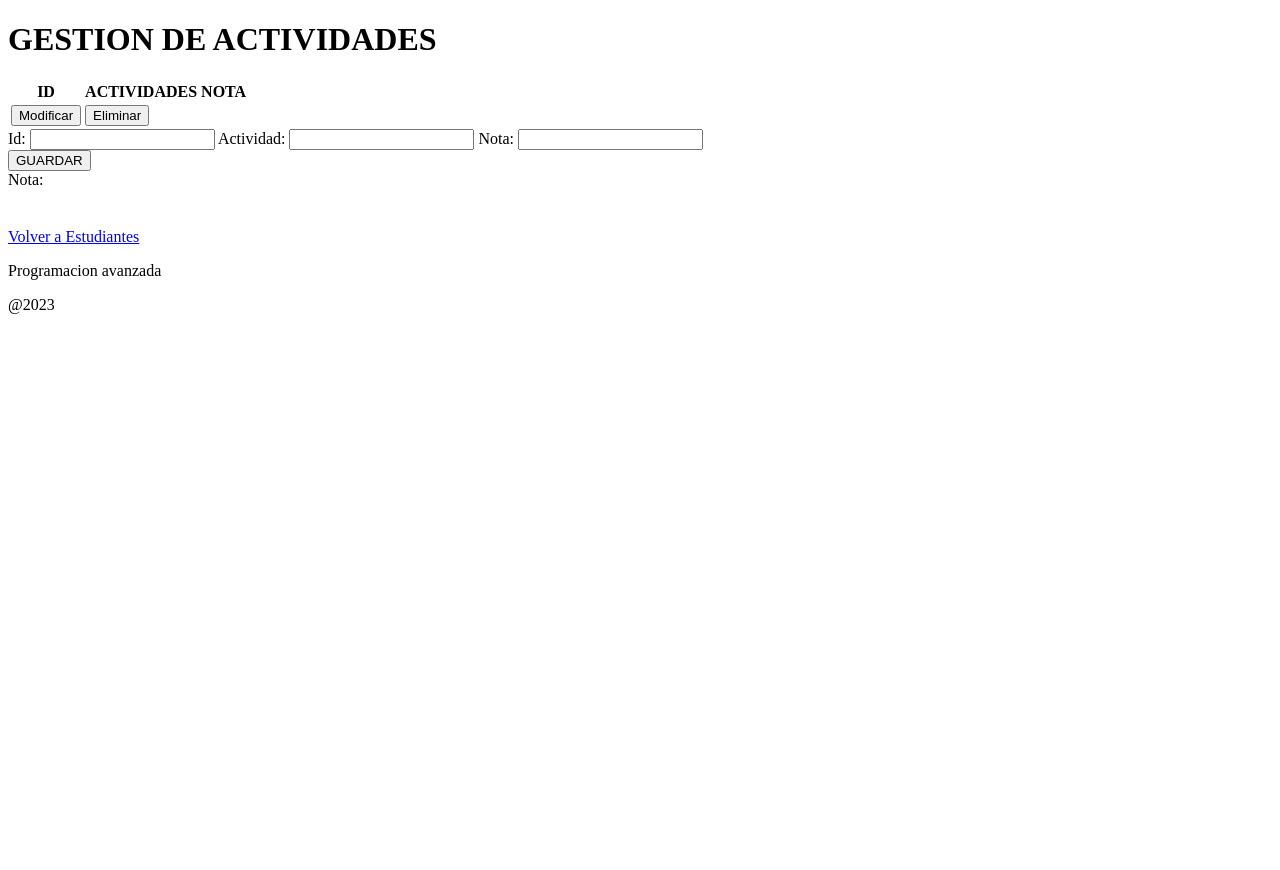
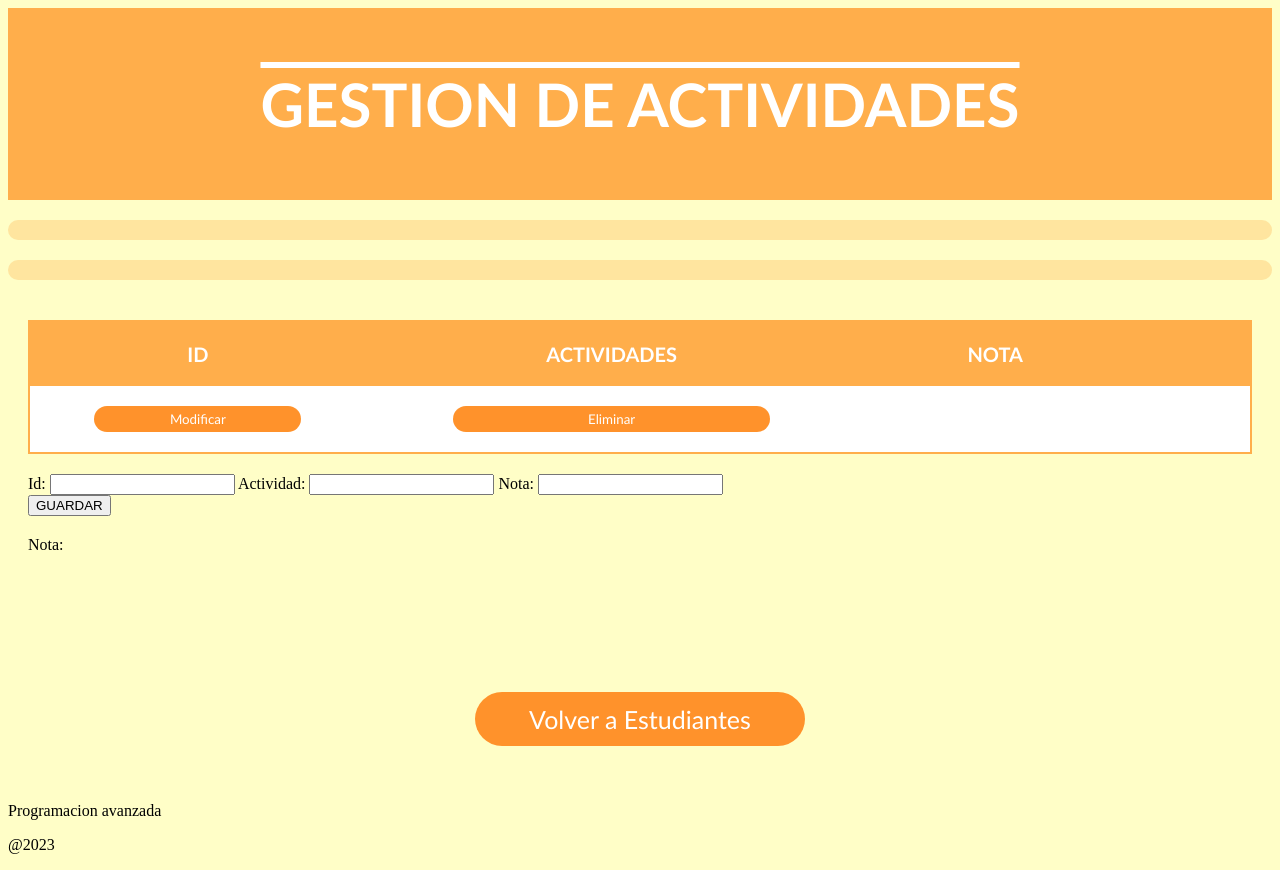
Before and after one commit to Paula-lalala/app_microservicios_JS, a plain HTML site: page actividades.html in a window 1280 px wide. Before the commit the page ends 800 px from the top, so only its background shows below. Drawn offline with nearby package versions, Linux system fonts and the light colour scheme; no server answers.

Commit message:
Se realizo cambios al FrontEnd de javascript

```diff
--- /dev/null
+++ b/CSS/app.css
@@ -0,0 +1,177 @@
+/*General*/
+
+h1 {
+    text-align: center;
+    margin-top: 40px;
+    color: #ffffff;
+    font-size: 60px;
+    font-family:'Gill Sans MT', sans-serif;
+    text-decoration-line:overline;
+  }
+
+  h3 {
+    font-family: 'Gill Sans MT', sans-serif;
+    background-color: #ffae4b52;
+    color: #ff7700;
+    padding: 10px;
+    width: auto;
+    border-radius: 50px;
+    text-transform: uppercase;
+    font-size: 20px;
+
+  }
+
+  header {
+    background-color: #ffae4b;
+    color: #fff;
+    padding: 20px;
+    text-transform: uppercase;
+  }
+
+  main {
+    padding: 20px;
+  }
+
+  section {
+    margin-bottom: 20px;
+  }
+
+  body{
+    background-color: #fffec7;
+  }
+
+  /*Tablas*/
+  table {
+    width: 100%;
+    background-color: #fff;
+    border-collapse: collapse;
+    border-radius: 4px;
+    border: 2px solid #ffae4b;
+  }
+
+  table tr {
+    text-align: center;
+  }
+
+  table th, table td {
+    font-family: 'Gill Sans MT', sans-serif;
+    width: auto;
+    padding: 20px;
+    text-align: center;
+    text-transform: uppercase;
+  }
+
+  table th {
+    background-color: #ffae4b;
+    color: #fff;
+    font-size: 20px;
+  }
+
+
+  tbody tr:nth-child(even) {
+    background-color: #f2f2f2;
+  }
+
+  tbody button {
+    font-family: 'Gill Sans MT', sans-serif;
+    display: inline-block;
+    padding: 5px 10px;
+    width: 70%;
+    background-color: #ff922b;
+    color: #fff;
+    border: none;
+    border-radius: 30px;
+    cursor: pointer;
+    text-decoration: none;
+  }
+
+  tbody button:hover {
+    background-color: #FFC682;
+  }
+
+  .texto{
+    font-size: 20px;
+    font-weight: 500;
+  }
+
+
+  /*Mensajes y botones (En los views)*/
+  div {
+    max-width: 30%;
+    background-color: #f2f2f2;
+    margin: 20px auto;
+    box-shadow: 2px 8px 16px rgba(3, 3, 3, 0.553);
+    padding: 20px;
+  }
+
+  #promedio{
+    font-family: 'Gill Sans MT', sans-serif;
+    color: #ff761b;
+    font-weight: bold;
+    font-size: 30px;
+    text-align: center;
+    border-radius: 10px;
+    padding: 10px 20px;
+  }
+
+
+  #notas{
+    font-family: 'Gill Sans MT', sans-serif;
+    font-weight: bold;
+    font-size: 30px;
+    text-align: center;
+    display: block;
+    background-color: #ffa56593;
+    color:#ff6a00;
+    text-decoration: none;
+  }
+
+  .registrar{
+    font-family: 'Gill Sans MT', sans-serif;
+    display: block;
+    width: 25%;
+    padding: 12px;
+    margin: 20px auto;
+    text-align: center;
+    background-color: #ff922b;
+    color: #fff;
+    border: none;
+    border-radius: 30px;
+    cursor: pointer;
+    font-size: 25px;
+    text-decoration: none;
+  }
+
+  .registrar:hover {
+    background-color: #fdb673;
+  }
+
+
+
+  #menProm{
+    font-family: 'Gill Sans MT', sans-serif;
+    font-weight: bold;
+    font-size: 30px;
+    text-align: center;
+    display: block;
+  }
+
+  .perdio{
+    font-family: 'Gill Sans MT', sans-serif;
+    font-weight: bold;
+    font-size: 30px;
+    padding: 10px 20px;
+    align-items: center;
+    background-color: rgba(255, 32, 32, 0.434);
+    color: red;
+  }
+
+  .paso{
+    font-family: 'Gill Sans MT', sans-serif;
+    font-weight: bold;
+    font-size: 30px;
+    text-align: center;
+    display: block;
+    background-color: rgba(56, 255, 56, 0.642);
+    color: green;
+  }
--- a/actividades.html
+++ b/actividades.html
@@ -3,11 +3,14 @@
 <head>
     <meta charset="UTF-8">
     <title>Gestion de actividades</title>
+    <link rel="stylesheet" href="CSS/app.css">
 </head>
 <body>
     <header>
         <h1>GESTION DE ACTIVIDADES</h1>
     </header>
+    <h3 id="codigo"></h3>
+    <h3 id="nombres"></h3>
     <main>
         <section id = 'table'>
             <table id= "ActividadesTb">
@@ -53,9 +56,10 @@
         <label>
             <span>Nota: </span>
             <h1 id="promedio"></h1>
+            <h1 id="Nprom"></h1>
         </label>
         <br>
-        <a href="index.html">Volver a Estudiantes</a>
+        <a href="index.html" class="registrar">Volver a Estudiantes</a>
     </main>
         <footer>
             <p>Programacion avanzada</p>
--- a/js/gestionActividades.js
+++ b/js/gestionActividades.js
@@ -7,7 +7,10 @@ let modificar = -1;
 
 $(document).ready(function(){
     var codigoEstudiante = localStorage.getItem('codigoEstudiante');
-    console.log(codigoEstudiante);
+    var nombres = localStorage.getItem('nombreEstudiante');
+
+    document.getElementById('codigo').innerText = codigoEstudiante;
+    document.getElementById('nombres').innerText = nombres;
     mostrarActividad = function(){
 
     $.ajax({
@@ -46,8 +49,9 @@ $(document).ready(function(){
                 document.getElementById('promedio').className = 'paso';
                 promedio = 0;
             } else {
-                document.getElementById('promedio').innerText = 'Lo sentimos, estás perdiendo la materia con: ' + promedio;
-                document.getElementById('promedio').className = 'perdio';
+                document.getElementById('promedio').innerText = 'Lo sentimos, estás perdiendo la materia con: ';
+                document.getElementById('Nprom').innerText = promedio;
+                document.getElementById('Nprom').className = 'perdio';
                 promedio = 0;
             }
         } else {
```
Also changed, not shown: index.html (+3 -2 lines), js/gestionEstudiantes.js (+23 -3 lines).
